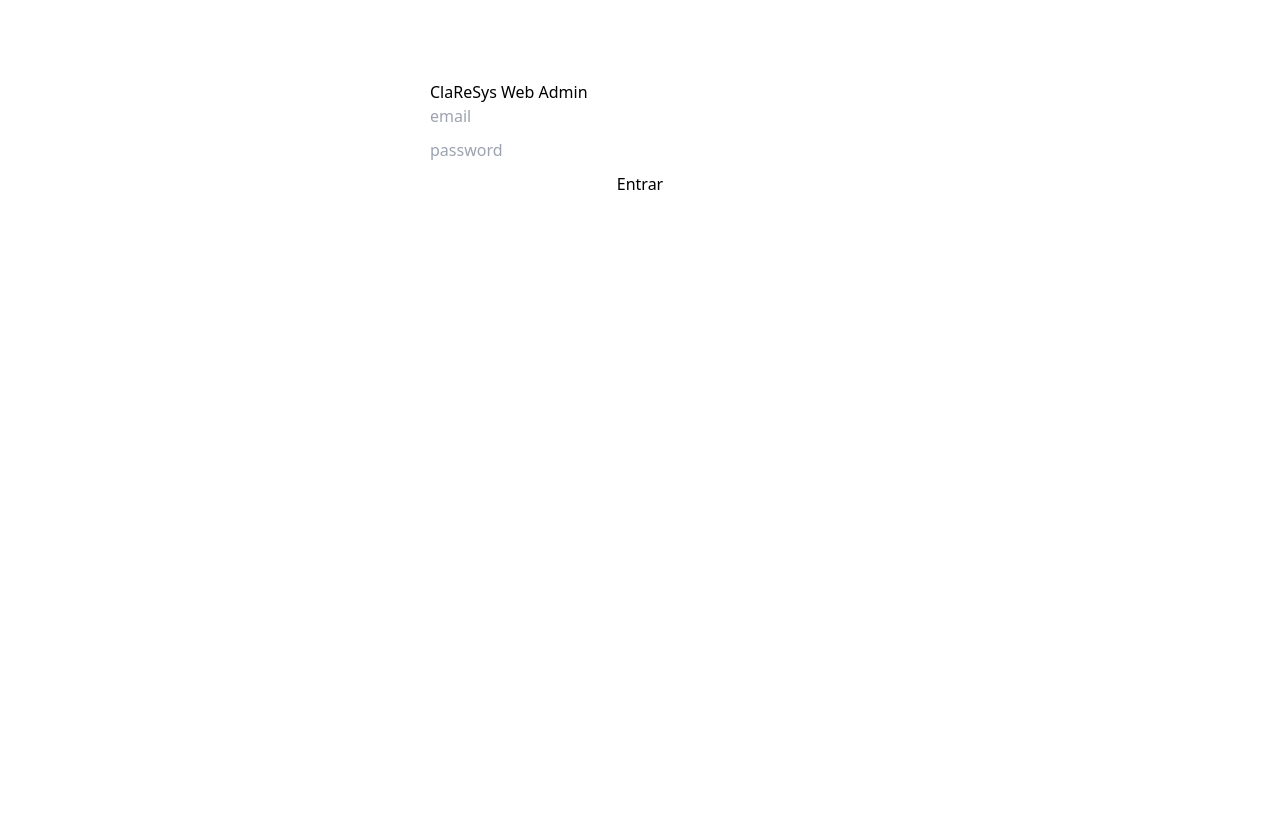
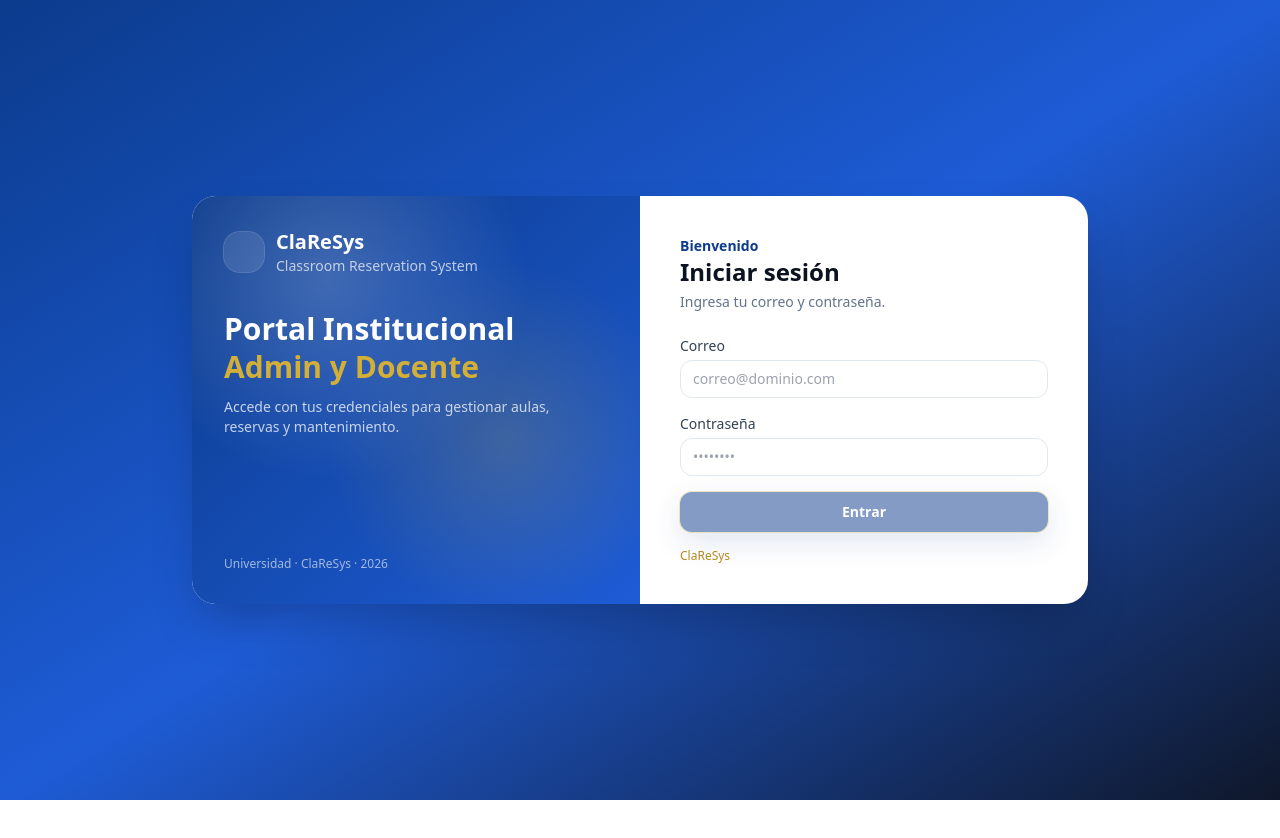
Before and after one commit to RamCupido/ClaReSys-Project, a React (Vite) app in the folder apps/front-web/: page /login in a window 1280 px wide. Shown: the top 838 px of the page. After the commit the page ends 800 px from the top, so only its background shows below. Built offline with nearby package versions, Linux system fonts and the light colour scheme; no server answers.

Commit message:
style(web-admin): refresh login and layouts with blue/white/gold theme

```diff
--- a/apps/front-web/src/pages/AdminLayout.tsx
+++ b/apps/front-web/src/pages/AdminLayout.tsx
@@ -1,62 +1,75 @@
-import { Link, Outlet, useLocation } from "react-router-dom";
+import { NavLink, Outlet } from "react-router-dom";
 import { useAuth } from "../auth/AuthContext";
-import Button from "../ui/Button";
+import { storage } from "../auth/storage"
 
-function NavItem({ to, label, exact = false }: { to: string; label: string; exact?: boolean }) {
-  const loc = useLocation();
-  const active = exact ? loc.pathname === to : loc.pathname.startsWith(to + "/");
+function Item({ to, label }: { to: string; label: string }) {
   return (
-    <Link
+    <NavLink
       to={to}
-      className={[
-        "block rounded-xl px-3 py-2 text-sm font-medium transition",
-        active ? "bg-indigo-600 text-white" : "text-slate-700 hover:bg-slate-100",
-      ].join(" ")}
+      end
+      className={({ isActive }) =>
+        [
+          "block rounded-xl px-3 py-2 text-sm font-semibold transition",
+          isActive
+            ? "bg-brand-blue text-white shadow-sm ring-1 ring-brand-gold/60"
+            : "text-slate-700 hover:bg-slate-100",
+        ].join(" ")
+      }
     >
       {label}
-    </Link>
+    </NavLink>
   );
 }
 
 export default function AdminLayout() {
   const { logout, role, userId } = useAuth();
+  const email = storage.getEmail();
 
   return (
-    <div className="min-h-screen bg-slate-50">
+    <div className="min-h-screen bg-gradient-to-br from-brand-blue via-brand-blue2 to-slate-900">
       <div className="mx-auto grid max-w-7xl grid-cols-12 gap-6 p-4">
         <aside className="col-span-12 md:col-span-3">
-          <div className="rounded-2xl border border-slate-200 bg-white p-4 shadow-sm">
-            <div className="mb-4">
-              <div className="text-lg font-semibold text-slate-900">ClaReSys</div>
-              <div className="text-xs text-slate-500">Admin Portal</div>
+          <div className="rounded-3xl bg-white/95 p-4 shadow-2xl ring-1 ring-white/10">
+            <div className="mb-4 rounded-2xl bg-gradient-to-r from-brand-blue to-brand-blue2 p-4 text-white">
+              <div className="text-lg font-semibold">ClaReSys</div>
+              <div className="text-xs text-white/75">Admin Portal</div>
+              <div className="mt-2 h-1 w-16 rounded-full bg-brand-gold" />
             </div>
 
-            <div className="mb-4 rounded-xl bg-slate-50 p-3">
-              <div className="text-xs text-slate-500">Sesión</div>
-              <div className="text-sm font-medium text-slate-800">{role}</div>
-              <div className="mt-1 break-all text-xs text-slate-500">{userId}</div>
+            <div className="mb-4 rounded-2xl border border-slate-200 bg-slate-50 p-3">
+              <div className="text-xs font-semibold text-slate-500">Sesión</div>
+              <div className="text-sm font-semibold text-brand-ink">{role}</div>
+              <div className="mt-1 break-all text-xs text-slate-500">{email ?? userId}</div>
             </div>
 
-            <nav className="space-y-1">
-              <NavItem to="/admin/classrooms" label="Aulas" exact/>
-              <NavItem to="/admin/users" label="Usuarios" exact/>
-              <NavItem to="/admin/bookings" label="Reservas" exact/>
-              <NavItem to="/admin/bookings/create" label="Crear Reserva" exact/>
-              <NavItem to="/admin/reports" label="Reportes" exact/>
-              <NavItem to="/admin/maintenance" label="Mantenimiento" exact/>
-              <NavItem to="/admin/audit-logs" label="Logs Auditoria" exact/>
-            </nav>
+            <div className="space-y-1">
+              <div className="px-1 pt-2 text-xs font-semibold text-slate-500">Gestión</div>
+              <Item to="/admin/classrooms" label="Aulas" />
+              <Item to="/admin/users" label="Usuarios" />
+
+              <div className="px-1 pt-3 text-xs font-semibold text-slate-500">Reservas</div>
+              <Item to="/admin/bookings" label="Reservas" />
+              <Item to="/admin/bookings/create" label="Crear Reserva" />
+
+              <div className="px-1 pt-3 text-xs font-semibold text-slate-500">Servicios</div>
+              <Item to="/admin/reports" label="Reportes" />
+              <Item to="/admin/maintenance" label="Mantenimiento" />
+              <Item to="/admin/audit-logs" label="Audit Logs" />
+            </div>
 
             <div className="mt-4">
-              <Button variant="secondary" className="w-full" onClick={logout}>
+              <button
+                onClick={logout}
+                className="w-full rounded-xl bg-slate-900 px-4 py-2.5 text-sm font-semibold text-white hover:bg-slate-800 ring-1 ring-brand-gold/40"
+              >
                 Cerrar sesión
-              </Button>
+              </button>
             </div>
           </div>
         </aside>
 
         <main className="col-span-12 md:col-span-9">
-          <div className="rounded-2xl border border-slate-200 bg-white p-5 shadow-sm">
+          <div className="rounded-3xl bg-white/95 p-5 shadow-2xl ring-1 ring-white/10">
             <Outlet />
           </div>
         </main>
--- a/apps/front-web/src/pages/LoginPage.tsx
+++ b/apps/front-web/src/pages/LoginPage.tsx
@@ -22,6 +22,8 @@ export default function LoginPage() {
     try {
       await login({ email, password });
 
+      storage.setEmail(email);
+
       const role = storage.getRole();
       if (role === Roles.ADMIN) {
         nav("/admin", { replace: true });
@@ -33,7 +35,7 @@ export default function LoginPage() {
       }
 
       storage.clearAll();
-      setErr("Acceso denegado: rol no permitido en esta aplicación web.");
+      setErr("Acceso denegado: rol no permitido.");
     } catch (error: any) {
       setErr(error?.response?.data?.detail ?? "Login falló.");
     } finally {
@@ -42,30 +44,108 @@ export default function LoginPage() {
   };
 
   return (
-    <div style={{ maxWidth: 420, margin: "80px auto" }}>
-      <h2>ClaReSys Web Admin</h2>
+    <div className="min-h-screen bg-gradient-to-br from-brand-blue via-brand-blue2 to-slate-900">
+      <div className="mx-auto flex min-h-screen max-w-6xl items-center justify-center px-4 py-10">
+        <div className="grid w-full max-w-4xl grid-cols-1 overflow-hidden rounded-3xl bg-white shadow-2xl md:grid-cols-2">
+          {/* Left / Brand */}
+          <div className="relative hidden md:block">
+            <div className="absolute inset-0 bg-gradient-to-br from-brand-blue to-brand-blue2" />
+            <div className="absolute inset-0 opacity-20 bg-[radial-gradient(circle_at_30%_20%,#ffffff,transparent_45%),radial-gradient(circle_at_70%_60%,#D4AF37,transparent_45%)]" />
 
-      <form onSubmit={onSubmit} style={{ display: "grid", gap: 10 }}>
+            <div className="relative flex h-full flex-col justify-between p-8 text-white">
+              <div>
+                <div className="inline-flex items-center gap-3">
+                  <div className="h-10 w-10 rounded-2xl bg-white/10 ring-1 ring-white/20" />
+                  <div>
+                    <div className="text-xl font-semibold">ClaReSys</div>
+                    <div className="text-sm text-white/70">Classroom Reservation System</div>
+                  </div>
+                </div>
+
+                <div className="mt-8">
+                  <div className="text-3xl font-semibold leading-tight">
+                    Portal Institucional
+                    <span className="block text-brand-gold">Admin y Docente</span>
+                  </div>
+                  <div className="mt-3 text-sm text-white/75">
+                    Accede con tus credenciales para gestionar aulas, reservas y mantenimiento.
+                  </div>
+                </div>
+              </div>
+
+              <div className="text-xs text-white/60">
+                Universidad · ClaReSys · {new Date().getFullYear()}
+              </div>
+            </div>
+          </div>
+
+          {/* Right / Form */}
+          <div className="p-7 md:p-10">
+            <div className="mb-6">
+              <div className="text-sm font-semibold text-brand-blue">Bienvenido</div>
+              <div className="text-2xl font-semibold text-brand-ink">Iniciar sesión</div>
+              <div className="mt-1 text-sm text-slate-500">
+                Ingresa tu correo y contraseña.
+              </div>
+            </div>
+
+            {err && (
+              <div className="mb-4 rounded-xl border border-rose-200 bg-rose-50 px-4 py-3 text-sm text-rose-800">
+                {err}
+              </div>
+            )}
+
+            <form onSubmit={onSubmit} className="space-y-4">
+              <div>
+                <label className="mb-1 block text-sm font-medium text-slate-700">Correo</label>
                 <input
-          placeholder="email"
+                  className="w-full rounded-xl border border-slate-200 bg-white px-3 py-2 text-sm outline-none focus:border-brand-blue2 focus:ring-2 focus:ring-brand-blue2/30"
+                  placeholder="correo@dominio.com"
                   value={email}
                   onChange={(e) => setEmail(e.target.value)}
                   autoComplete="username"
                 />
+              </div>
+
+              <div>
+                <label className="mb-1 block text-sm font-medium text-slate-700">Contraseña</label>
                 <input
-          placeholder="password"
+                  className="w-full rounded-xl border border-slate-200 bg-white px-3 py-2 text-sm outline-none focus:border-brand-blue2 focus:ring-2 focus:ring-brand-blue2/30"
+                  placeholder="••••••••"
                   type="password"
                   value={password}
                   onChange={(e) => setPassword(e.target.value)}
                   autoComplete="current-password"
                 />
+              </div>
 
-        <button type="submit" disabled={loading || !email || !password}>
+              <button
+                type="submit"
+                disabled={loading || !email || !password}
+                className={[
+                  "w-full rounded-xl px-4 py-2.5 text-sm font-semibold transition",
+                  "bg-brand-blue text-white hover:bg-brand-blue2",
+                  "disabled:opacity-50 disabled:cursor-not-allowed",
+                  "ring-1 ring-brand-gold/60 shadow-[0_10px_30px_rgba(11,59,140,0.25)]",
+                ].join(" ")}
+              >
                 {loading ? "Entrando..." : "Entrar"}
               </button>
 
-        {err && <div style={{ color: "crimson" }}>{err}</div>}
+              <div className="flex items-center justify-between text-xs text-slate-500">
+                <span className="text-brand-gold2">ClaReSys</span>
+              </div>
             </form>
+
+            {/* Mobile brand header */}
+            <div className="mt-6 rounded-2xl bg-gradient-to-r from-brand-blue to-brand-blue2 p-4 text-white md:hidden">
+              <div className="text-lg font-semibold">ClaReSys</div>
+              <div className="text-xs text-white/75">Admin y Docente</div>
+              <div className="mt-2 text-xs text-brand-gold">Acceso institucional</div>
+            </div>
+          </div>
+        </div>
+      </div>
     </div>
   );
 }
--- a/apps/front-web/src/pages/TeacherLayout.tsx
+++ b/apps/front-web/src/pages/TeacherLayout.tsx
@@ -1,58 +1,69 @@
-import { Link, Outlet, useLocation } from "react-router-dom";
+import { NavLink, Outlet } from "react-router-dom";
 import { useAuth } from "../auth/AuthContext";
-import Button from "../ui/Button";
+import { storage } from "../auth/storage"
 
-function NavItem({ to, label, exact = false }: { to: string; label: string; exact?: boolean }) {
-  const loc = useLocation();
-  const active = exact ? loc.pathname === to : loc.pathname.startsWith(to + "/");
+function Item({ to, label }: { to: string; label: string }) {
   return (
-    <Link
+    <NavLink
       to={to}
-      className={[
-        "block rounded-xl px-3 py-2 text-sm font-medium transition",
-        active ? "bg-indigo-600 text-white" : "text-slate-700 hover:bg-slate-100",
-      ].join(" ")}
+      end
+      className={({ isActive }) =>
+        [
+          "block rounded-xl px-3 py-2 text-sm font-semibold transition",
+          isActive
+            ? "bg-brand-blue text-white shadow-sm ring-1 ring-brand-gold/60"
+            : "text-slate-700 hover:bg-slate-100",
+        ].join(" ")
+      }
     >
       {label}
-    </Link>
+    </NavLink>
   );
 }
 
 export default function TeacherLayout() {
   const { logout, role, userId } = useAuth();
+  const email = storage.getEmail();
 
   return (
-    <div className="min-h-screen bg-slate-50">
+    <div className="min-h-screen bg-gradient-to-br from-brand-blue via-brand-blue2 to-slate-900">
       <div className="mx-auto grid max-w-7xl grid-cols-12 gap-6 p-4">
         <aside className="col-span-12 md:col-span-3">
-          <div className="rounded-2xl border border-slate-200 bg-white p-4 shadow-sm">
-            <div className="mb-4">
-              <div className="text-lg font-semibold text-slate-900">ClaReSys</div>
-              <div className="text-xs text-slate-500">Docente Portal</div>
+          <div className="rounded-3xl bg-white/95 p-4 shadow-2xl ring-1 ring-white/10">
+            <div className="mb-4 rounded-2xl bg-gradient-to-r from-brand-blue to-brand-blue2 p-4 text-white">
+              <div className="text-lg font-semibold">ClaReSys</div>
+              <div className="text-xs text-white/75">Docente Portal</div>
+              <div className="mt-2 h-1 w-16 rounded-full bg-brand-gold" />
             </div>
 
-            <div className="mb-4 rounded-xl bg-slate-50 p-3">
-              <div className="text-xs text-slate-500">Sesión</div>
-              <div className="text-sm font-medium text-slate-800">{role}</div>
-              <div className="mt-1 break-all text-xs text-slate-500">{userId}</div>
+            <div className="mb-4 rounded-2xl border border-slate-200 bg-slate-50 p-3">
+              <div className="text-xs font-semibold text-slate-500">Sesión</div>
+              <div className="text-sm font-semibold text-brand-ink">{role}</div>
+              <div className="mt-1 break-all text-xs text-slate-500">{email ?? userId}</div>
             </div>
 
-            <nav className="space-y-1">
-              <NavItem to="/teacher/bookings" label="Reservas" exact/>
-              <NavItem to="/teacher/bookings/create" label="Crear Reserva" exact/>
-              <NavItem to="/teacher/maintenance" label="Mantenimieto" exact/>
-            </nav>
+            <div className="space-y-1">
+              <div className="px-1 pt-2 text-xs font-semibold text-slate-500">Reservas</div>
+              <Item to="/teacher/bookings" label="Reservas" />
+              <Item to="/teacher/bookings/create" label="Crear Reserva" />
+
+              <div className="px-1 pt-3 text-xs font-semibold text-slate-500">Soporte</div>
+              <Item to="/teacher/maintenance" label="Mantenimiento" />
+            </div>
 
             <div className="mt-4">
-              <Button variant="secondary" className="w-full" onClick={logout}>
+              <button
+                onClick={logout}
+                className="w-full rounded-xl bg-slate-900 px-4 py-2.5 text-sm font-semibold text-white hover:bg-slate-800 ring-1 ring-brand-gold/40"
+              >
                 Cerrar sesión
-              </Button>
+              </button>
             </div>
           </div>
         </aside>
 
         <main className="col-span-12 md:col-span-9">
-          <div className="rounded-2xl border border-slate-200 bg-white p-5 shadow-sm">
+          <div className="rounded-3xl bg-white/95 p-5 shadow-2xl ring-1 ring-white/10">
             <Outlet />
           </div>
         </main>
--- a/apps/front-web/tailwind.config.js
+++ b/apps/front-web/tailwind.config.js
@@ -1,8 +1,17 @@
-/** @type {import('tailwindcss').Config} */
 export default {
   content: ["./index.html", "./src/**/*.{ts,tsx}"],
   theme: {
-    extend: {},
+    extend: {
+      colors: {
+        brand: {
+          blue: "#0B3B8C",
+          blue2: "#1E5CD6",
+          gold: "#D4AF37",
+          gold2: "#B88A1E",
+          ink: "#0B1220",
+        },
+      },
+    },
   },
   plugins: [],
 };
```
Lines whose indentation alone changed are shown as unchanged.
